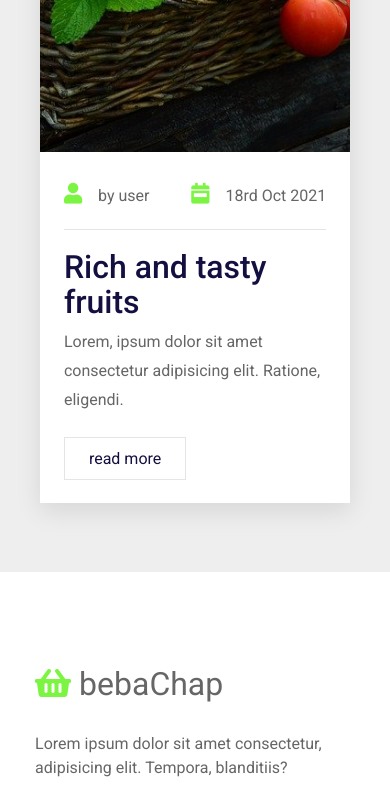
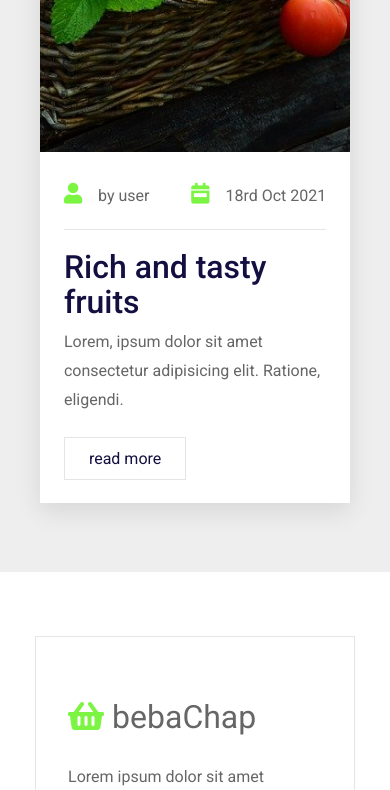
Before and after one commit to fobiero/ecommerce, a plain HTML site: page index.html in a window 390 px wide. Shown: the part 11166-11956 px from the top of the page. Drawn offline with nearby package versions, Linux system fonts and the light colour scheme.

Commit message:
finish frontEnd build

```diff
--- a/css/style.css
+++ b/css/style.css
@@ -530,6 +530,11 @@ section {
     .header .navbar a:first-child {
         margin-left: -15px;
     }
+    .footer .footer-content .footer-box {
+        margin-bottom: 2rem;
+        border: var(--border);
+        padding: 2rem;
+    }
 }
 
 @media screen and (max-width:1260px) {
@@ -551,4 +556,9 @@ section {
         background-size: cover;
         background-position: center;
     }
+    .footer .footer-content .footer-box {
+        margin-bottom: 2rem;
+        border: var(--border);
+        padding: 2rem;
+    }
 }
```
